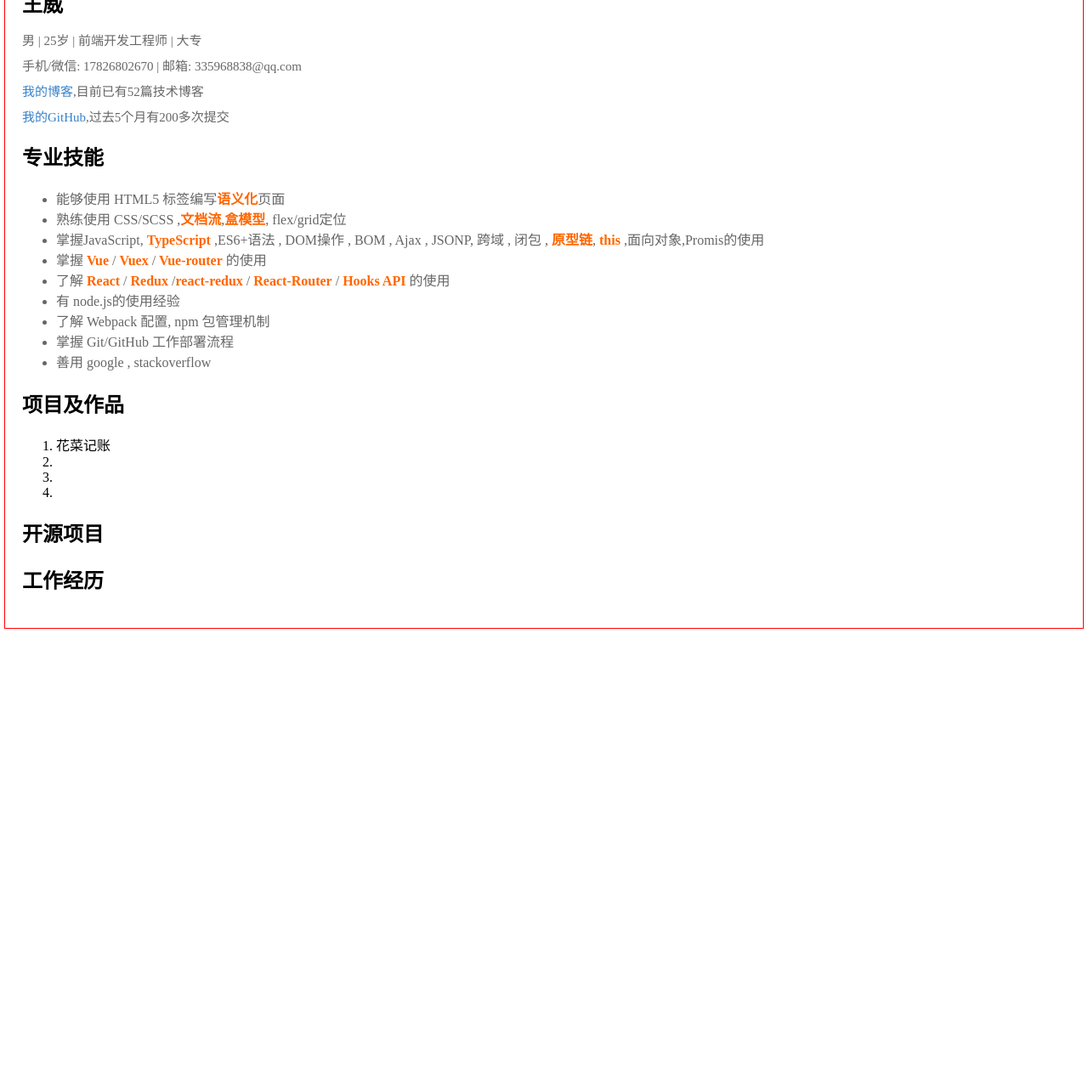
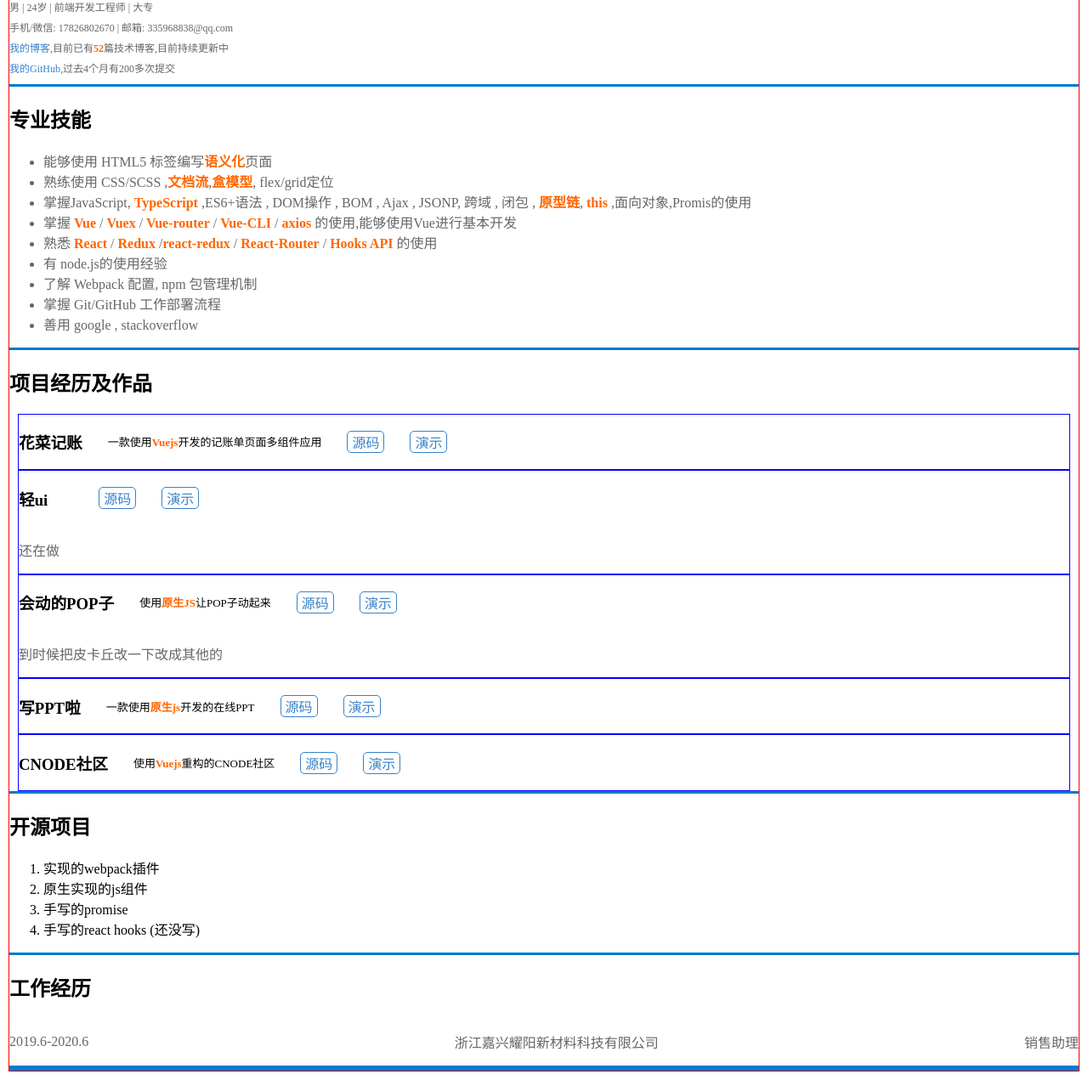
Before and after one commit to gitgundam/cv-Final, a plain HTML site: page index.html in a window 1280 px wide. Shown: the part 60-1331 px from the top of the page at 85% size. Before the commit the page ends 805 px from the top, so only its background shows below. Drawn offline with Linux system fonts and the light colour scheme.

Commit message:
修改ui

```diff
--- a/cv.css
+++ b/cv.css
@@ -4,8 +4,7 @@
 
 body{
   border: 1px solid red;
-  margin: 5px;
-  padding: 20px;
+  margin: 10px;
 }
 strong{
   color: #f60;
@@ -17,11 +16,52 @@ a{
 p{
   color: #666;
 }
+.info h1{
+  margin: 5px 0;
+}
 .info p{
-  font-size: 15px;
+  font-size: 12px;
   line-height: 1;
 }
-
+section{
+  border-bottom: 3px solid #007acc;
+  position: relative;
+}
 .skill li{
   color: #666;
 }
+
+.projets ol{
+  margin: 0;
+  padding: 0 10px;
+  list-style: none;
+}
+
+.projets li{
+  border: 1px solid blue;
+}
+
+.projets li .title{
+  display: flex;
+  justify-content: start;
+  align-items: center;
+}
+.projets li .title>span{
+  font-size: 13px;
+  margin-left: 30px;
+}
+.title a{
+  border: 1px solid;
+  margin-left: 30px;
+  padding:0 5px;
+  border-radius: 5px;
+}
+.title a:hover{
+  color: #f60;
+}
+
+.jobs > section{
+  display: flex;
+  justify-content: space-between;
+  align-items: center;
+}
--- a/index.html
+++ b/index.html
@@ -9,10 +9,10 @@
 <body>
   <section class="info">
     <h1>王威</h1>
-    <p>男 | 25岁 | 前端开发工程师 | 大专 </p>
+    <p>男 | 24岁 | 前端开发工程师 | 大专 </p>
     <p>手机/微信: 17826802670 | 邮箱: 335968838@qq.com</p>
-    <p><a href="https://blog.csdn.net/MS6324_ZAKU?spm=1001.2014.3001.5113" target="_blank">我的博客</a>,目前已有52篇技术博客</p>
-    <p><a href="https://github.com/gitgundam" target="_blank">我的GitHub</a>,过去5个月有200多次提交</p>
+    <p><a href="https://blog.csdn.net/MS6324_ZAKU?spm=1001.2014.3001.5113" target="_blank">我的博客</a>,目前已有<strong>52</strong>篇技术博客,目前持续更新中</p>
+    <p><a href="https://github.com/gitgundam" target="_blank">我的GitHub</a>,过去4个月有200多次提交</p>
   </section>
   <section class="skill">
     <h1>专业技能</h1>
@@ -21,8 +21,8 @@
       <li>熟练使用 CSS/SCSS ,<strong>文档流</strong>,<strong>盒模型</strong>, flex/grid定位</li>
       <li>掌握JavaScript, <strong>TypeScript</strong> ,ES6+语法 , DOM操作 , BOM , Ajax , JSONP, 跨域 , 闭包 , <strong>原型链</strong>, <strong>this</strong> ,面向对象,Promis的使用
       </li>
-      <li>掌握 <strong>Vue</strong> / <strong>Vuex</strong> / <strong>Vue-router</strong> 的使用</li>
-      <li>了解 <strong>React</strong> / <strong>Redux</strong> /<strong>react-redux</strong> / <strong>React-Router</strong> / <strong>Hooks API</strong> 的使用</li>
+      <li>掌握 <strong>Vue</strong> / <strong>Vuex</strong> / <strong>Vue-router</strong> / <strong>Vue-CLI</strong> / <strong>axios</strong> 的使用,能够使用Vue进行基本开发</li>
+      <li>熟悉 <strong>React</strong> / <strong>Redux</strong> /<strong>react-redux</strong> / <strong>React-Router</strong> / <strong>Hooks API</strong> 的使用</li>
       <li>有 node.js的使用经验</li>
       <li>了解 Webpack 配置, npm 包管理机制</li>
       <li>掌握 Git/GitHub 工作部署流程</li>
@@ -30,23 +30,65 @@
     </ul>
   </section>
   <section class="projets">
-    <h1>项目及作品</h1>
+    <h1>项目经历及作品</h1>
     <ol>
       <li>
-        <header>花菜记账</header>
-
+        <div class="title"><h3>花菜记账</h3>
+          <span>一款使用<strong>Vuejs</strong>开发的记账单页面多组件应用</span>
+          <a href="">源码</a>
+          <a href="">演示</a>
+        </div>
       </li>
-      <li></li>
-      <li></li>
-      <li></li>
+      <li>
+        <div class="title"><h3>轻ui</h3>
+        <span></span>
+        <a href="">源码</a>
+        <a href="">演示</a>
+      </div>
+        <p>还在做</p>
+      </li>
+      <li>
+        <div class="title"><h3>会动的POP子</h3>
+        <span>使用<strong>原生JS</strong>让POP子动起来</span>
+        <a href="">源码</a>
+        <a href="">演示</a>
+        </div>
+        <p>到时候把皮卡丘改一下改成其他的</p>
+      </li>
+      <li>
+        <div class="title">
+          <h3>写PPT啦</h3>
+          <span>一款使用<strong>原生js</strong>开发的在线PPT</span>
+          <a href="">源码</a>
+          <a href="">演示</a>
+        </div>
+      </li>
+      <li>
+        <div class="title">
+          <h3>CNODE社区</h3>
+          <span>使用<strong>Vuejs</strong>重构的CNODE社区</span>
+          <a href="">源码</a>
+          <a href="">演示</a>
+        </div>
+      </li>
     </ol>
   </section>
   <section class="openSource">
     <h1>开源项目</h1>
+    <ol>
+      <li>实现的webpack插件</li>
+      <li>原生实现的js组件</li>
+      <li>手写的promise</li>
+      <li>手写的react hooks (还没写)</li>
+    </ol>
   </section>
   <section class="jobs">
     <h1>工作经历</h1>
-
+    <section>
+      <p>2019.6-2020.6</p>
+      <p>浙江嘉兴耀阳新材料科技有限公司</p>
+      <p>销售助理</p>
+    </section>
   </section>
 </body>
 </html>
```
